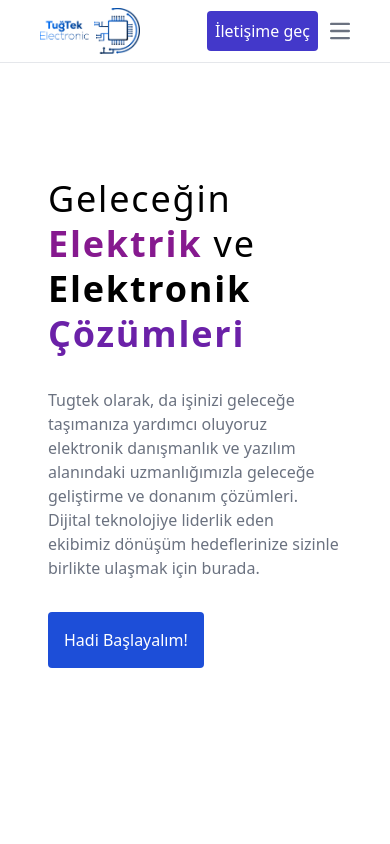
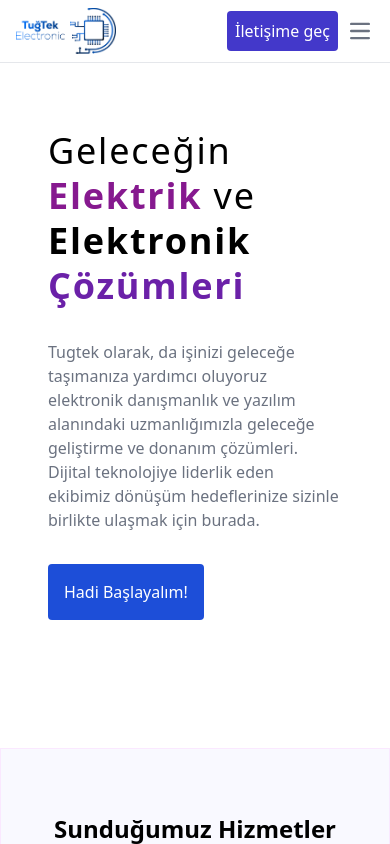
Before and after one commit to atesbey-design/tugtech-website, a Next.js app: page / in a window 390 px wide. Shown: the top 844 px of the page. Built offline with nearby package versions, Linux system fonts and the light colour scheme.

Commit message:
fix: Responsive problems

```diff
--- a/app/page.tsx
+++ b/app/page.tsx
@@ -14,7 +14,7 @@ export default function Home () {
     <main className='flex min-h-screen flex-col items-center justify-between '>
       <div
         id='content'
-        className=' w-full h-full  flex lg:justify-around justify-center  py-40 '
+        className=' w-full h-full flex lg:justify-around justify-center py-28 lg:py-40 '
       >
         <Content />
       </div>
--- a/components/Content/Content.tsx
+++ b/components/Content/Content.tsx
@@ -15,7 +15,7 @@ const Content = () => {
   }, [])
 
   return (
-    <div className='flex flex-col lg:flex-row lg:justify-between justify-center items-center lg:px-8 px-4 py-4 lg:py-0'>
+    <div className='flex flex-col lg:flex-row lg:justify-between  lg:px-8 px-4 py-4 lg:py-0'>
       <div
         data-aos='fade-up'
         className='flex flex-col justify-center space-y-8 lg-px-0s px-8'
--- a/components/Design/Design.tsx
+++ b/components/Design/Design.tsx
@@ -1,7 +1,5 @@
 import React, { useEffect } from 'react'
 import Image from 'next/image'
-
-
 
 const CardData = [
   {
@@ -9,73 +7,65 @@ const CardData = [
     title: 'Akıllı Ev Otomasyonu ve Enerji Yönetimi',
     text: 'Kendi geliştirdiğimiz akıllı ev sistemleri, ev otomasyonu ve enerji yönetimi konularında uzmanlık sağlar. Arduino tabanlı projelerimizde, sensörler ve uzaktan kontrol teknolojileri ile entegre çözümler sunuyoruz. Ev otomasyonunu zirveye taşıyoruz!',
     image: '/images/Rocket.png',
-    imageAlt : 'Akıllı Ev Otomasyonu ve Enerji Yönetimi',
-    hover : 'hover:bg-gray-300'
+    imageAlt: 'Akıllı Ev Otomasyonu ve Enerji Yönetimi',
+    hover: 'hover:bg-gray-300'
   },
   {
     color: 'bg-pink-200',
     title: 'Güneş Enerjisi Şarj Cihazları ve Projeleri',
     text: 'Kendi projelerimiz arasında yer alan güneş enerjisi şarj cihazları, güneş panelleri, enerji depolama çözümleri ve güneş takip sistemleri ile ilgili projeleri içerir. Yenilenebilir enerji kullanımına odaklanarak çevre dostu çözümler sunuyoruz.',
     image: '/images/Heart.png',
-    imageAlt : 'Güneş Enerjisi Şarj Cihazları ve Projeleri',
-    hover : 'hover:bg-pink-200'
+    imageAlt: 'Güneş Enerjisi Şarj Cihazları ve Projeleri',
+    hover: 'hover:bg-pink-200'
   },
   {
     color: 'bg-yellow-200',
     title: 'Mikrodenetleyici Tabanlı Elektronik Devre Tasarımı',
     text: 'Elektronik devre tasarımı konusundaki deneyimimizle, PCB tasarımı, mikrodenetleyici tabanlı projeler ve endüstriyel elektronik çözümleri gibi konularda başarıyla geliştirilmiş projeleri içeririz. Elektronik dünyasında sınırları zorluyoruz!',
     image: '/images/Success.png',
-    imageAlt : 'Mikrodenetleyici Tabanlı Elektronik Devre Tasarımı',
-    hover : 'hover:bg-yellow-200'
+    imageAlt: 'Mikrodenetleyici Tabanlı Elektronik Devre Tasarımı',
+    hover: 'hover:bg-yellow-200'
   },
   {
     color: 'bg-blue-200',
     title: 'Endüstriyel Otomasyon Çözümleri',
     text: 'Endüstriyel otomasyon projelerimizde, PLC programlama, fabrika otomasyonu, sensör entegrasyonu ve veri toplama sistemleri gibi endüstriyel elektronik konularında uzmanlık sunuyoruz. Endüstri 4.0 a entegre çözümlerle iş süreçlerini optimize ediyoruz.',
     image: '/images/Code.png',
-    imageAlt : 'Endüstriyel Otomasyon Çözümleri',
-          hover : 'hover:bg-blue-200'
+    imageAlt: 'Endüstriyel Otomasyon Çözümleri',
+    hover: 'hover:bg-blue-200'
   },
   {
     color: 'bg-green-200',
     title: 'Elektrik Güvenliği ve Enerji Verimliliği',
     text: 'Elektrik güvenliği projelerimizde, izolasyon sistemleri, aşırı akım koruması, yangın önleme sistemleri ve enerji verimliliği odaklı güvenlik çözümleri içerir. Projelerimizde güvenlik standartlarını en üst seviyede tutarak elektrik güvenliğini sağlıyoruz.',
     image: '/images/Shield.png',
-    imageAlt : 'Elektrik Güvenliği ve Enerji Verimliliği',
+    imageAlt: 'Elektrik Güvenliği ve Enerji Verimliliği',
 
-    hover : 'hover:bg-green-200'
+    hover: 'hover:bg-green-200'
   },
   {
     color: 'bg-fuchsia-200',
     title: 'IoT Uygulamaları ve Projeleri',
     text: 'Nesnelerin İnterneti (IoT) projelerimiz, sensör ağları, uzaktan izleme ve kontrol sistemleri, veri analizi ve bulut tabanlı IoT çözümleri ile ilgili konularda geliştirilmiş projeleri içerir. Veri odaklı IoT uygulamalarıyla geleceği bugünden inşa ediyoruz.',
     image: '/images/Padlock.png',
-    imageAlt : 'IoT Uygulamaları ve Projeleri',
+    imageAlt: 'IoT Uygulamaları ve Projeleri',
     hover: 'hover:bg-fuchsia-200'
-  },
-];
-
-
+  }
+]
 
 const Design = () => {
-
-
-
   return (
-    <div className='grid lg:grid-rows-3 lg:grid-flow-col  gap-4 lg:px-32 px-8
+    <div
+      className='grid lg:grid-rows-3 lg:grid-flow-col  gap-4 lg:px-32 px-8
       cursor-pointer
-    '>
-        {CardData.map((card, index) => (
+    '
+    >
+      {CardData.map((card, index) => (
         <div
           key={index}
-
-          data-aos={
-            index <3 ? 'fade-right' : 'fade-left'
-          }
-          data-aos-offset="10"
-          data-aos-easing="ease-in-sine"
-
-
+          data-aos={index < 3 ? '-right' : '-left'}
+          data-aos-offset='10'
+          data-aos-easing='ease-in-sine'
           className={` flex lg:flex-row flex-col justify-around rounded-lg items-center border border-gray-200  shadow   px-2
 
             ${card.hover}  transition duration-500 ease-in-out transform hover:-translate-y-1 hover:scale-40
@@ -83,16 +73,12 @@ const Design = () => {
 
           `}
         >
-
           <Image
-            className={
-             `${card.color} rounded-lg  mt-2 lg:mt-0   p-1`
-            }
+            className={`${card.color} rounded-lg  mt-2 lg:mt-0   p-1`}
             src={card.image}
             width={60}
             height={60}
             alt={card.imageAlt}
-
           />
           <div className='flex flex-col justify-between p-4 leading-normal w-full'>
             <h1 className='mb-2  font-bold tracking-tight text-gray-900 '>
@@ -100,7 +86,6 @@ const Design = () => {
             </h1>
             <p className='mb-3 font-normal text-balancetext-gray-400'>
               {card.text} <br /> <br />
-
             </p>
           </div>
         </div>
--- a/components/Navbar/Navbar.tsx
+++ b/components/Navbar/Navbar.tsx
@@ -13,14 +13,14 @@ const Navbar = () => {
 
   return (
     <nav className='bg-white fixed w-full z-20 top-0 start-0 border-b border-gray-200 py-2'>
-      <div className='lg:max-w-screen-xl flex flex-wrap items-center justify-between lg:mx-auto px-10 '>
-        <Link className='lg:ml-10' href='/'>
+      <div className='lg:max-w-screen-xl flex flex-wrap items-center justify-between lg:mx-auto  px-4'>
+        <Link className='lg:ml-10 ' href='/'>
           <Image src='/logo.png' width={100} alt='logo' height={100} />
         </Link>
 
-        <div className='flex md:order-2 space-x-3 md:space-x-0 rtl:space-x-reverse'>
+        <div className='flex md:order-2  space-x-2'>
           <Link href='/contact ' className='w-full h-full'>
-            <button className='md:flex sm:flex md:justify-end sm:justify-end rounded h-1/2 bg-indigo-700  hover:bg-indigo-600 text-white p-2'>
+            <button className=' rounded h-1/2 bg-indigo-700  hover:bg-indigo-600 text-white p-2'>
               İletişime geç
             </button>
           </Link>
@@ -28,7 +28,7 @@ const Navbar = () => {
             onClick={openMenu}
             data-collapse-toggle='navbar-sticky'
             type='button'
-            className='inline-flex items-center lg:p-4 justify-center text-sm text-gray-500 rounded-lg md:hidden hover:bg-gray-100 focus:outline-none focus:ring-2 focus:ring-gray-200 '
+            className='inline-flex items-center lg:p-4 justify-center text-sm text-gray-500 rounded rotate-0 hover:rotate-90 p-1 md:hidden hover:bg-gray-100 focus:outline-none focus:ring-2 focus:ring-gray-200 '
             aria-controls='navbar-sticky'
             aria-expanded='false'
           >
@@ -49,6 +49,7 @@ const Navbar = () => {
             </svg>
           </button>
         </div>
+
         <div
           className={`${
             isButtonActive ? 'flex' : 'hidden'
--- a/components/Stats/Stats.tsx
+++ b/components/Stats/Stats.tsx
@@ -9,7 +9,7 @@ const Stats = () => {
   return (
     <div className='flex flex-col justify-between lg:flex-row gap-0 '>
       <div
-        data-aos='fade-right'
+        data-aos='-right'
         data-aos-offset='300'
         data-aos-easing='ease-in-sine'
         className='space-y-6'
@@ -68,7 +68,7 @@ const Stats = () => {
         </a>
       </div>
       <div
-        data-aos={'fade-left'}
+        data-aos={'-left'}
         data-aos-offset='300'
         data-aos-easing='ease-in-sine'
       >
```
